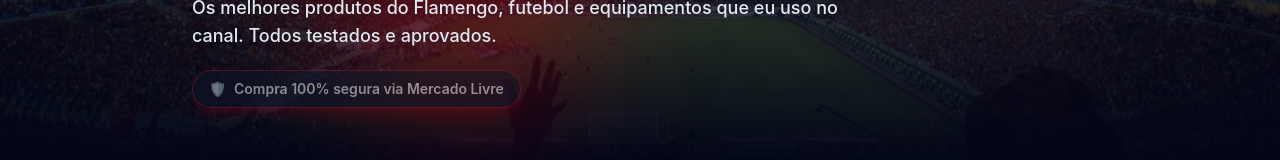
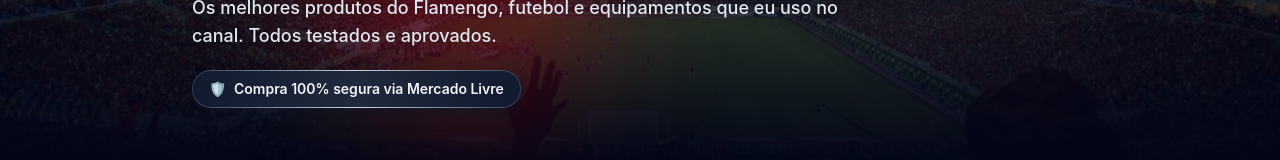
Before and after one commit to fernanluas-svg/MengudoStore, a React (Vite) app: page / in a window 1280 px wide. Shown: the part 295-455 px from the top of the page. Built offline with nearby package versions, Linux system fonts and the light colour scheme.

Commit message:
Adiciona efeito platinado brilhante varrendo no selo Mercado Livre

```diff
--- a/src/MengudoStore.jsx
+++ b/src/MengudoStore.jsx
@@ -49,10 +49,16 @@ export default function MengudoStore() {
             Os melhores produtos do Flamengo, futebol e equipamentos que eu uso no canal. Todos testados e aprovados.
           </p>
 
-          {/* Selo Mercado Livre Pulsante e Iluminado */}
-          <div className="mt-2 flex items-center gap-2 bg-slate-900/90 backdrop-blur border border-red-500/50 shadow-lg shadow-red-600/30 animate-pulse px-4 py-2 rounded-full text-xs sm:text-sm font-semibold text-white">
-            <span>🛡️</span>
-            <span>Compra 100% segura via Mercado Livre</span>
+          {/* Selo Mercado Livre com Efeito Platinado / Brilho Varrendo */}
+          <div className="relative mt-2 overflow-hidden rounded-full p-[1px] bg-gradient-to-r from-slate-700 via-slate-300 to-slate-700 shadow-lg shadow-slate-900/50 group">
+            {/* Camada interna do selo */}
+            <div className="relative flex items-center gap-2 bg-slate-900/90 backdrop-blur px-4 py-2 rounded-full text-xs sm:text-sm font-semibold text-slate-100 z-10">
+              <span className="text-amber-400">🛡️</span>
+              <span>Compra 100% segura via Mercado Livre</span>
+            </div>
+
+            {/* Raio Platinado passando por trás de ponta a ponta */}
+            <div className="absolute inset-0 z-20 pointer-events-none bg-[linear-gradient(110deg,transparent,35%,rgba(255,255,255,0.7),50%,transparent,65%)] animate-[shimmer_2.5s_infinite] bg-[length:200%_100%]" />
           </div>
         </div>
       </div>
```
